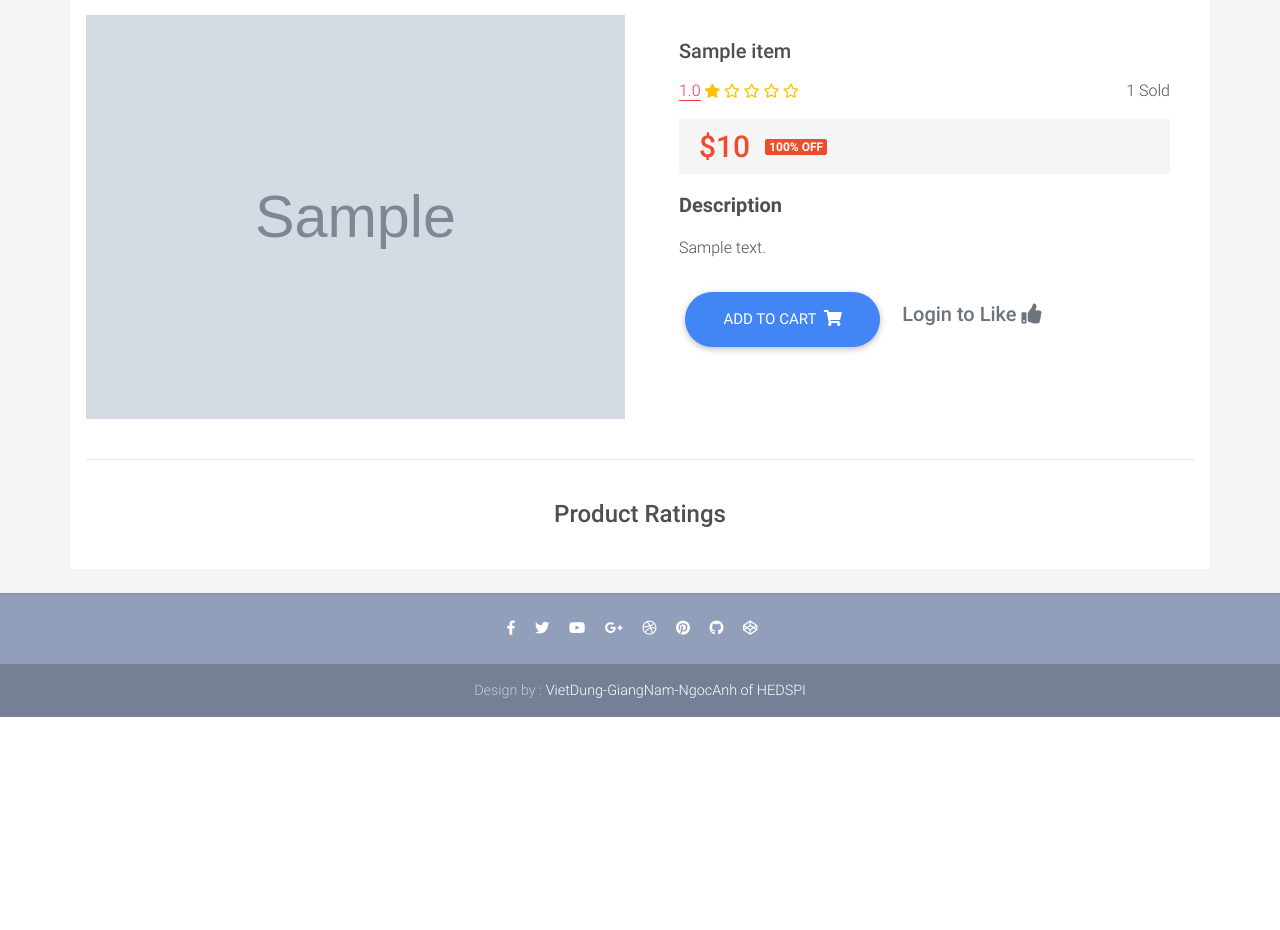
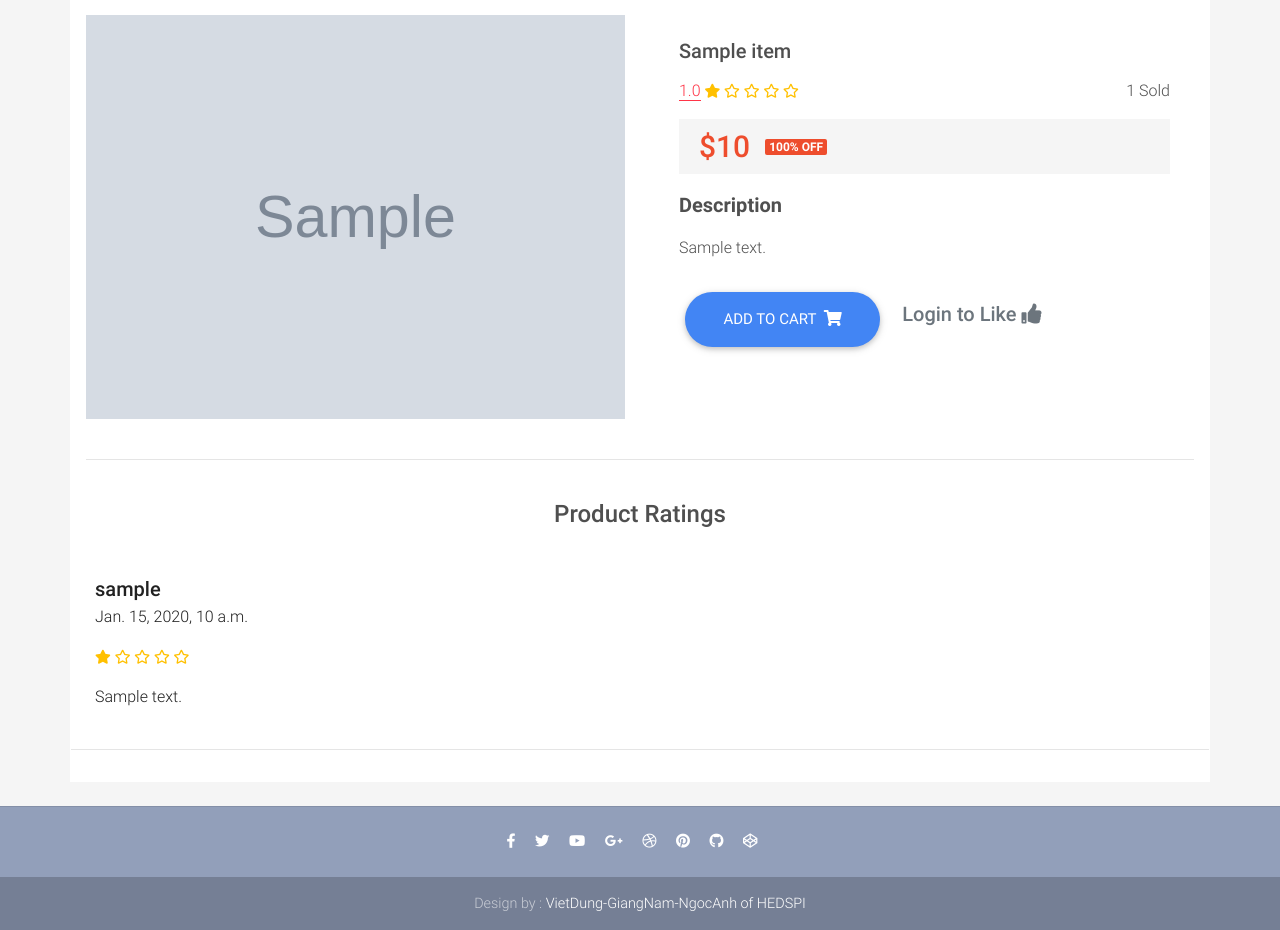
Before and after one commit to awesome-academy/hn_python_naitei19-ecommerce, a Django app: a page that uses templates/product.html in a window 1280 px wide. Shown: the part 193-1123 px from the top of the page. Before the commit the page ends 910 px from the top, so only its background shows below. Run offline with Django 4.2, Linux system fonts and the light colour scheme; tables that the repository leaves empty hold one stand-in row (values such as "Sample post"); grey boxes marked "Sample" are stand-in pictures; some libraries are stand-ins or nearby versions.

Commit message:
Task 69455: [User] Xem danh sách review của sản phẩm

```diff
--- a/app/models.py
+++ b/app/models.py
@@ -249,6 +249,7 @@ class Review(models.Model):
     item = models.ForeignKey(Item, on_delete=models.CASCADE)
     description = models.CharField(max_length=1023)
     overall = models.IntegerField()
+    date_reviewed = models.DateTimeField(auto_now_add=True)
 
     def __str__(self):
         return f'{self.user.username}: {self.item.title} - {self.overall} star'
--- a/app/views.py
+++ b/app/views.py
@@ -99,13 +99,16 @@ class HomeView(ListView):
 class ItemDetailView(DetailView):
     model = Item
     template_name = "product.html"
+
     def get_context_data(self, **kwargs):
         context = super().get_context_data(**kwargs)
-
         if self.request.user.is_authenticated:  # Đảm bảo user đã đăng nhập
-            context['is_liked_by_user'] = self.object.is_liked_by_user(self.request.user)
+            context['is_liked_by_user'] = self.object.is_liked_by_user(
+                self.request.user)
         else:
             context['is_liked_by_user'] = False
+        review = Review.objects.filter(item=self.object)
+        context['review'] = review
         return context
 
 
@@ -598,23 +601,14 @@ def review(request, slug):
         form = ReviewForm()
         item = get_object_or_404(Item, slug=slug)
         return render(request, 'review.html', {'form': form, 'item': item})
-    else:
-        messages.info(request, _('Failed to get item'))
     if request.method == 'POST':
         form = ReviewForm(request.POST)
         rating = request.POST.get('rating')
         description = request.POST.get('review')
         item = get_object_or_404(Item, slug=slug)
-        review_query = Review.objects.filter(
-            user=request.user, item=item).first()
-        if (review_query):
-            review_query.description = description
-            review_query.overall = rating
-            review_query.save()
-        else:
-            new_review = Review.objects.create(
-                user=request.user, item=item, description=description, overall=rating)
-            new_review.save()
+        new_review = Review.objects.create(
+            user=request.user, item=item, description=description, overall=rating)
+        new_review.save()
         return redirect('/')
     else:
         messages.info(request, _('Failed to get review'))
@@ -674,6 +668,8 @@ class OrderCancellationView(LoginRequiredMixin, View):
                 _("A serious error occurred. We have been notified."))
 
         return redirect("app:order-list")
+
+
 @login_required
 @csrf_exempt
 def like_item(request):
@@ -685,7 +681,8 @@ def like_item(request):
         view_history.liked = liked
         view_history.save()
     except ViewHistory.DoesNotExist:
-        new_like = ViewHistory.objects.create(user=request.user, item=item, liked=liked)
+        new_like = ViewHistory.objects.create(
+            user=request.user, item=item, liked=liked)
         new_like.save()
 
     return JsonResponse({"message": _("Item liked successfully")})
--- a/static/css/custom.css
+++ b/static/css/custom.css
@@ -203,6 +203,13 @@ img {
     font-weight: 600;
     line-height: 1;
     white-space: nowrap;
+}
+
+.product-card-title{
+    font-weight: 500;
+    line-height: 1.5rem;
+    font-size: 1.25rem;
+    overflow-wrap: break-word;
 }
 
 /* --------------------------------------*/
--- a/templates/product.html
+++ b/templates/product.html
@@ -10,7 +10,7 @@
     <div class="row wow fadeIn">
       <!--Product image-->
       <div class="col-md-6 mb-4">
-          <img src="{{object.image.url}}" class="img-fluid" alt="">
+        <img src="{{object.image.url}}" class="img-fluid" alt="" />
       </div>
       <!--Product image-->
 
@@ -23,37 +23,48 @@
           <div class="product-general">
             <div class="star-rating Flex-item">
               <ul class="list-inline">
-                  <span class="text-danger border-bottom border-danger">{{object.overall}}</span>
+                <span class="text-danger border-bottom border-danger"
+                  >{{object.overall}}</span>
                 {% for i in '12345'|make_list %}
                   {% with i=i|add:"0" %}
                     {% if object.overall >= i %}
-                      <li class="list-inline-item m-0"><i class="fas fa-star"></i></li>
+                    <li class="list-inline-item m-0">
+                      <i class="fas fa-star"></i>
+                    </li>
                     {% elif object.round_up_overall >= i %}
-                      <li class="list-inline-item m-0"><i class="fas fa-star-half-alt"></i></li>
+                    <li class="list-inline-item m-0">
+                      <i class="fas fa-star-half-alt"></i>
+                    </li>
                     {% else %}
-                      <li class="list-inline-item m-0"><i class="far fa-star"></i></li>
+                    <li class="list-inline-item m-0">
+                      <i class="far fa-star"></i>
+                    </li>
                     {% endif %}
                   {% endwith %}
                 {% endfor %}
               </ul>
             </div>
-              <div class="purchases Flex-item">{{object.purchases}} Sold</div>
+            <div class="purchases Flex-item">{{object.purchases}} {% trans "Sold" %}</div>
           </div>
           <p class="product-price">
             {% if object.discount_price %}
-              <del class="product-price_before">{% trans "$" %}{{ object.price|floatformat:"0"|intcomma }}</del>
-              <b class="product-price_current">{% trans "$" %}{{ object.discount_price|floatformat:"0"|intcomma }}</b>
+            <del class="product-price_before"
+              >{% trans "$" %}{{ object.price|floatformat:"0"|intcomma }}</del
+            >
+            <b class="product-price_current"
+              >{% trans "$"%}{{object.discount_price|floatformat:"0"|intcomma}}</b
+            >
             {% else %}
-              <b class="product-price_current">{% trans "$" %}{{ object.price|floatformat:"0"|intcomma }}</b>
+            <b class="product-price_current"
+              >{% trans "$" %}{{ object.price|floatformat:"0"|intcomma }}</b
+            >
             {% endif %}
-              <span class="sale-percent">{{object.discount_percent|floatformat:"0"}}% OFF</span>
+            <span class="sale-percent"
+              >{{object.discount_percent|floatformat:"0"}}{% trans "% OFF" %}</span
+            >
           </p>
-
           <p class="lead font-weight-bold">{% trans "Description" %}</p>
-
           <p>{{ object.description }}</p>
-
-
             <div class="d-flex align-items-center" data-like-url="{% url 'app:like_item' %}">
               <a href="{{ object.get_add_to_cart_url }}" class="btn btn-primary rounded-pill btn-lg mt-3">
                 {% trans "Add to Cart" %}
@@ -69,23 +80,63 @@
                 <a class="text-muted m-3 h5" href="{% url 'login' %}?next=/product/{{object.slug}}">{% trans "Login to Like " %}<i class="fas fa-thumbs-up"></i></a>
               {% endif %}
               </div>
-
         </div>
       </div>
       <!--Product infor-->
     </div>
 
-
-      <hr>
-
+    <hr />
 
     <!--Product rating-->
     <div class="row d-flex justify-content-center wow fadeIn">
       <div class="col-md-6 text-center">
         <h4 class="my-4 h4">{% trans "Product Ratings" %}</h4>
       </div>
+      <div class="container">
+        <div class="row d-block">
+          <div class="text-dark">
+            {% for review_item in review reversed%}
+            <div class="card-body p-4">
+              <div class="d-flex flex-start">
+                <div>
+                  <h6 class="fw-bold product-card-title mb-1">
+                    {{ review_item.user.username }}
+                  </h6>
+                  <div class="d-flex align-items-center mb-3">
+                    <p class="mb-0">{{ review_item.date_reviewed }}</p>
                   </div>
-
+                  <div class="star-rating">
+                    <ul class="list-inline">
+                      {% for i in '12345'|make_list %}
+                        {% with i=i|add:"0" %}
+                          {% if review_item.overall >= i %}
+                          <li class="list-inline-item m-0">
+                            <i class="fas fa-star"></i>
+                          </li>
+                          {% elif review_item.round_up_overall >= i %}
+                          <li class="list-inline-item m-0">
+                            <i class="fas fa-star-half-alt"></i>
+                          </li>
+                          {% else %}
+                          <li class="list-inline-item m-0">
+                            <i class="far fa-star"></i>
+                          </li>
+                          {% endif %}
+                        {% endwith %}
+                      {% endfor %}
+                    </ul>
+                    <p class="mb-0">{{review_item.description}}</p>
+                  </div>
+                </div>
+              </div>
+            </div>
+            <hr />
+            {% endfor %}
+          </div>
+          </div>
+        </div>
+      </div>
+    </div>
   </div>
 </main>
 
```
Also changed, not shown: app/migrations/0003_alter_shopinfor_options_review_date_reviewed_and_more.py (added). Lines whose indentation alone changed are shown as unchanged.
